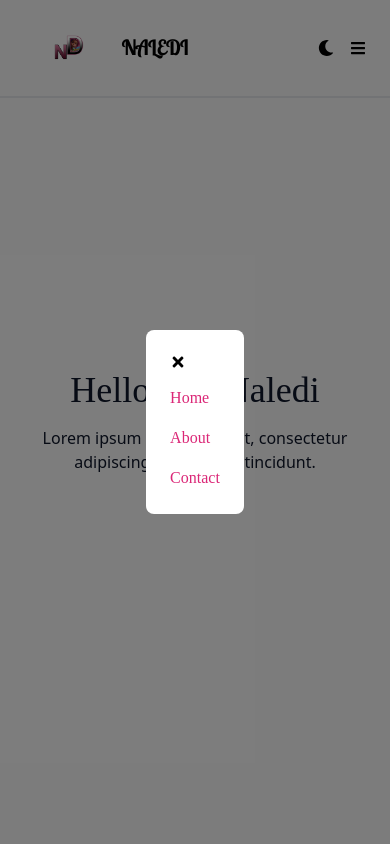
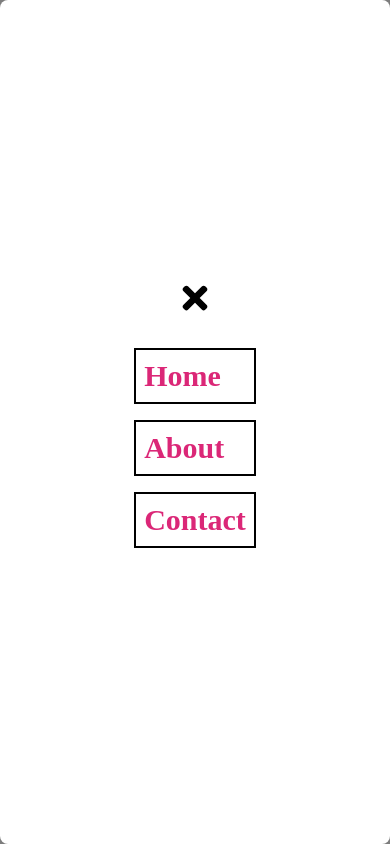
Before and after one commit to Naledi-Dikgale/portfolio-v3, a React (Vite) app: page / in a window 390 px wide. Both pictures are taken after a click on the icon 358 px from the left and 48 px from the top of the page. Shown: the top 844 px of the page. Built offline with nearby package versions, Linux system fonts and the light colour scheme; no server answers; a web font is replaced by a local one.

Commit message:
Update Navbar

```diff
--- a/src/components/Navbar.jsx
+++ b/src/components/Navbar.jsx
@@ -21,7 +21,7 @@ function Navbar() {
           <span className="font-agbalumo text-2xl">
             <img src="/logo.png" alt="Logo" className="inline-block rounded-full p-1 h-12" />
           </span>
-          <span className={`font-lobster font-bold text-xl ${theme === 'light' ? 'text-primary-dark' : 'text-secondary-light'}`}>NALEDI</span>
+          <span className={`font-lobster font-bold text-xl ${theme === 'light' ? 'text-primary-dark' : 'text-primary'}`}>NALEDI</span>
         </div>
         <div className={`hidden md:flex space-x-4 font-agbalumo font-bold text-xl  ${theme === 'light' ? 'border-primary-light text-primary-dark' : 'border-secondary-light text-secondary-light'}`}>
           <a href="/" className="text-button">Home</a>
@@ -36,17 +36,17 @@ function Navbar() {
         </div>
       </div>
       {showModal && (
-        <div className="fixed top-0 left-0 w-full h-full bg-black bg-opacity-50 flex items-center justify-center md:hidden">
-          <div className="bg-white rounded-lg p-6">
-            <FaTimes onClick={toggleModal} />
-            <div className="flex flex-col space-y-4 mt-4 font-agbalumo">
-              <a href="/" className="text-button">Home</a>
-              <a href="/about" className="text-button">About</a>
-              <a href="/contact" className="text-button">Contact</a>
-            </div>
-          </div>
-        </div>
-      )}
+  <div className="fixed top-0 left-0 w-full h-full bg-black bg-opacity-50 flex items-center justify-center md:hidden">
+    <div className="bg-white rounded-lg p-6 w-full h-full flex flex-col justify-center items-center">
+      <FaTimes className="text-4xl font-bold" onClick={toggleModal} />
+      <div className="flex flex-col space-y-4 mt-4 font-agbalumo font-bold text-3xl p-4">
+        <a href="/" className="text-button border-2 border-black p-2">Home</a>
+        <a href="/about" className="text-button border-2 border-black p-2">About</a>
+        <a href="/contact" className="text-button border-2 border-black p-2">Contact</a>
+      </div>
+    </div>
+  </div>
+)}
     </nav>
   );
 }
```
